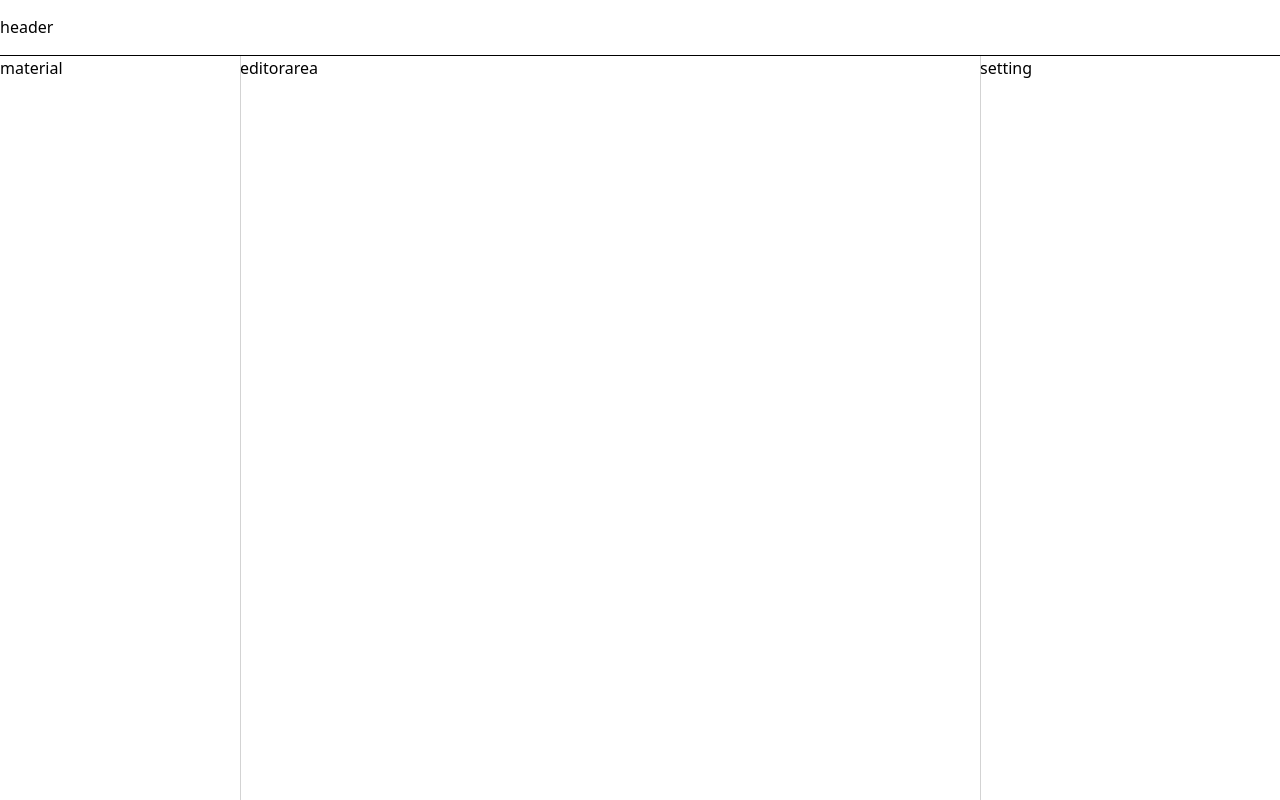
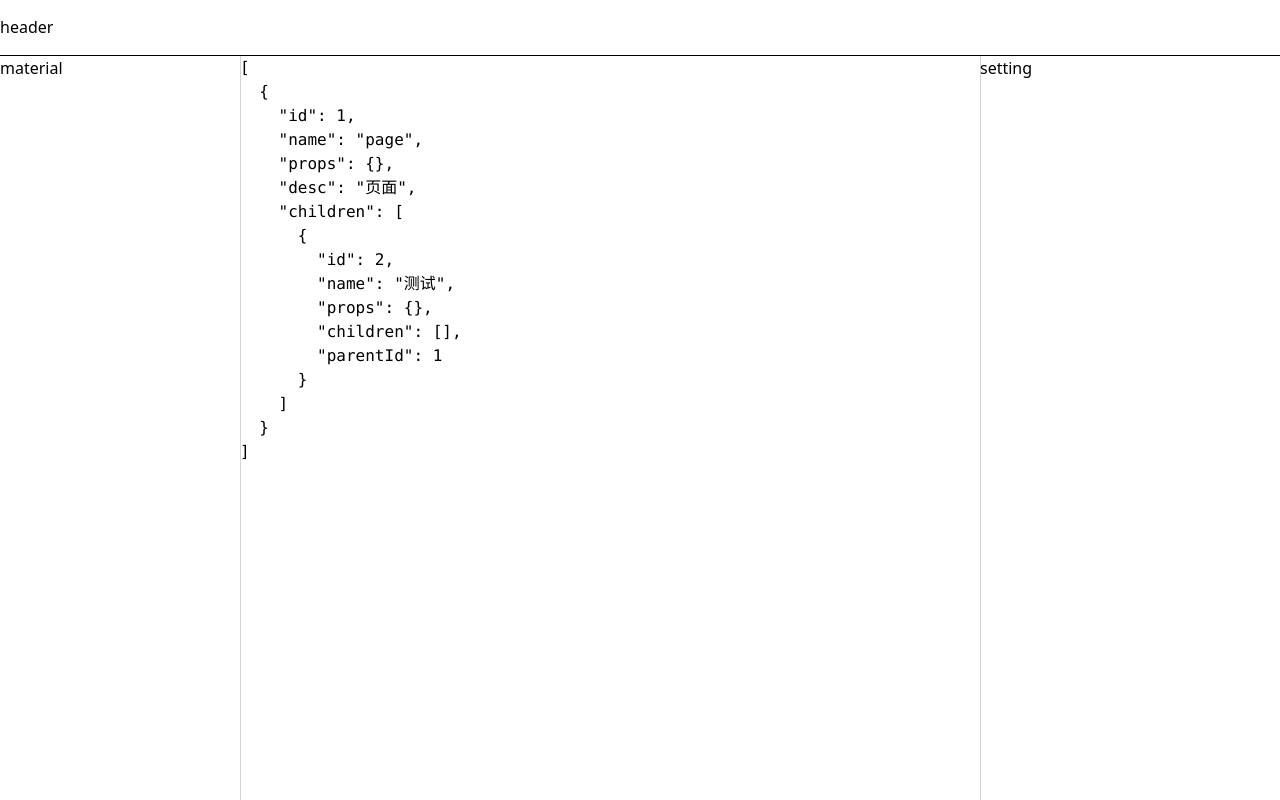
Before and after one commit to YuXiup-22/react-lowcode-editor, a React (Vite) app: page / in a window 1280 px wide. Built offline with nearby package versions, Linux system fonts and the light colour scheme; the HTML template or start-up script is replaced by a standard one.

Commit message:
feat: 创建store维护json

```diff
--- a/src/editor/components/EditArea/index.tsx
+++ b/src/editor/components/EditArea/index.tsx
@@ -1,5 +1,17 @@
-export default function EditorArea(params:type) {
-    return <div>editorarea</div>
-
-
+import { useEffect } from "react";
+import { useComponentStore } from "../../stores/components";
+export default function EditorArea() {
+  const { components, addComponent } = useComponentStore();
+  useEffect(() => {
+    addComponent(
+      {
+        id: 2,
+        name: "测试",
+        props: {},
+        children: [],
+      },
+      1
+    );
+  }, []);
+  return <div><pre>{JSON.stringify(components, null, 2)}</pre></div>;
 }
--- a/src/editor/stores/components.tsx
+++ b/src/editor/stores/components.tsx
@@ -3,26 +3,102 @@
  */
 import { create } from "zustand";
 
-
-interface Component{
-    id:number,
-    name:string,
-    props:any,
-    children?:Component[],
-    parentId?:number
+interface Component {
+  id: number;
+  name: string;
+  props: any;
+  children?: Component[];
+  parentId?: number;
 }
 
 interface State {
-    components:Component[]
-
+  components: Component[];
 }
 
-interface Action{
-    addComponent:(component:Component,parentId?:number)=>void
-    deleteComponent:(componentId:number)=>void
-    updateComponentProps:(componentId:number,props:any)=>void
+interface Action {
+  addComponent: (component: Component, parentId?: number) => void;
+  deleteComponent: (componentId: number) => void;
+  updateComponentProps: (componentId: number, props: any) => void;
 }
 
-const useComponentStore = create<State&Action>(()=>(
+ const useComponentStore = create<State & Action>((set, get) => ({
+  components: [
+    {
+      id: 1,
+      name: "page",
+      props: {},
+      desc: "页面",
+    },
+  ],
+  addComponent: (component, parentId) =>
+    set((state) => {
+      if (parentId) {
+        const parentComponent = getComponentById(parentId, state.components);
+        if (parentComponent) {
+          if (parentComponent.children) {
+            parentComponent.children.push(component);
+          } else {
+            parentComponent.children = [component];
+          }
+          component.parentId = parentId;
+          return {
+            components: [...state.components],
+          };
+        }
+      }
+      return {
+        components: [...state.components, component],
+      };
+    }),
+  deleteComponent: (componentId: number) => {
+    if (!componentId) return null;
+    const component = getComponentById(componentId, get().components);
+    if (component?.parentId) {
+      const parentComponent = getComponentById(
+        component.parentId,
+        get().components
+      );
+      if (parentComponent) {
+        // +表示转换为数字类型
+        parentComponent.children = parentComponent.children?.filter(
+          (component) => component.id !== componentId
+        );
+        set({
+          components: [...get().components],
+        });
+      }
+    }
+  },
+  updateComponentProps: (componentId, props) =>
+    set((state) => {
+      const component = getComponentById(componentId, get().components);
+      if (component) {
+        component.props = { ...component.props, ...props };
+        return {
+          components: [...state.components],
+        };
+      }
+      return {
+        components: [...state.components],
+      };
+    }),
+}));
 
-))
+function getComponentById(
+  id: number,
+  components: Component[]
+): Component | null {
+  if (!id) return null;
+  for (const component of components) {
+    if (component.id === id) return component;
+    if (component.children && component.children.length > 0) {
+      const result = getComponentById(id, component.children);
+      if (result !== null) return result;
+    }
+  }
+  return null;
+}
+export {
+  useComponentStore
+};
+export type { Component };
```
